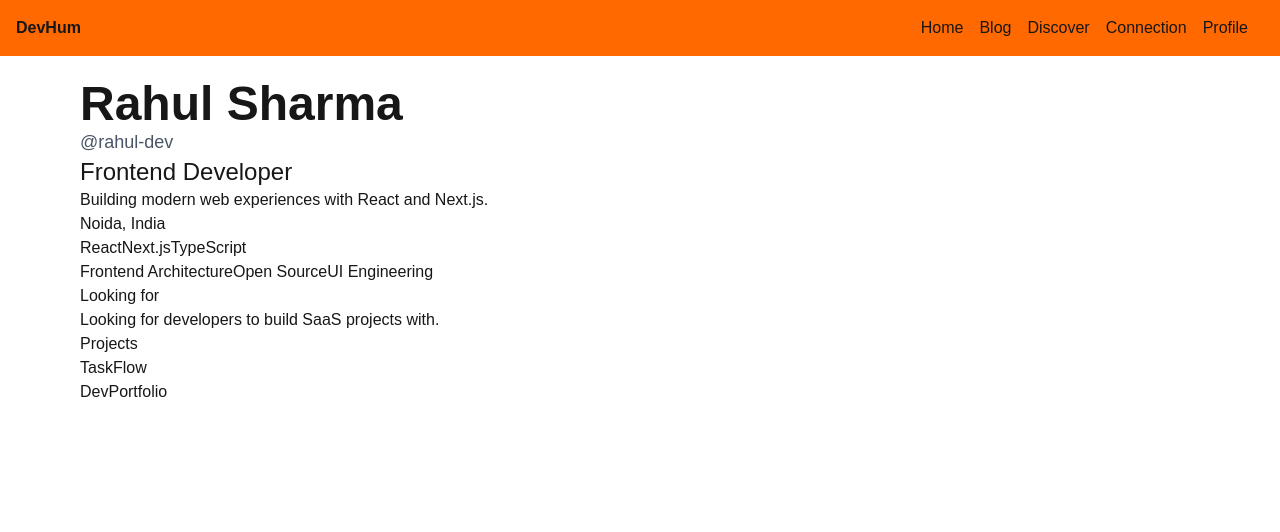
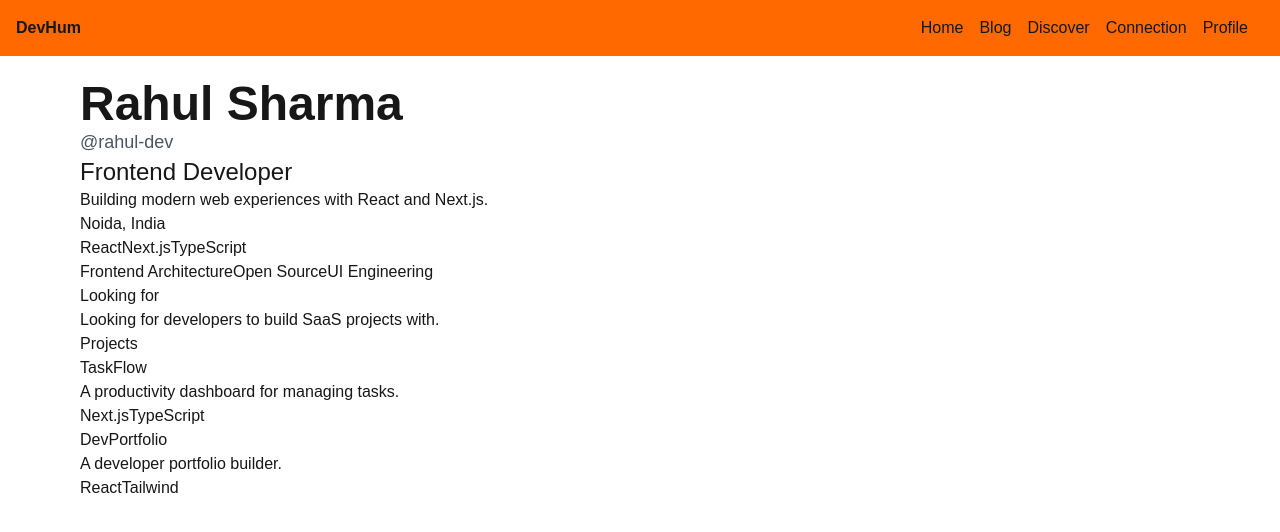
Before and after one commit to Anant23452/devhub, a Next.js app: page /developers/rahul-dev in a window 1280 px wide. Shown: the top 532 px of the page. Built offline with nearby package versions, Linux system fonts and the light colour scheme.

Commit message:
adding tech through map

```diff
--- a/app/developers/[username]/page.tsx
+++ b/app/developers/[username]/page.tsx
@@ -59,6 +59,12 @@ export default async function DeveloperProfilePage({
         {developer.projects.map((project)=>(
           <div key={project.id}>
             <h2>{project.title}</h2>
+            <p>{project.description} </p>
+            <div>
+              {project.tech.map((tech)=>(
+                <span key={tech}>{tech}</span>
+              ))}
+            </div>
 
 
           </div>
```
